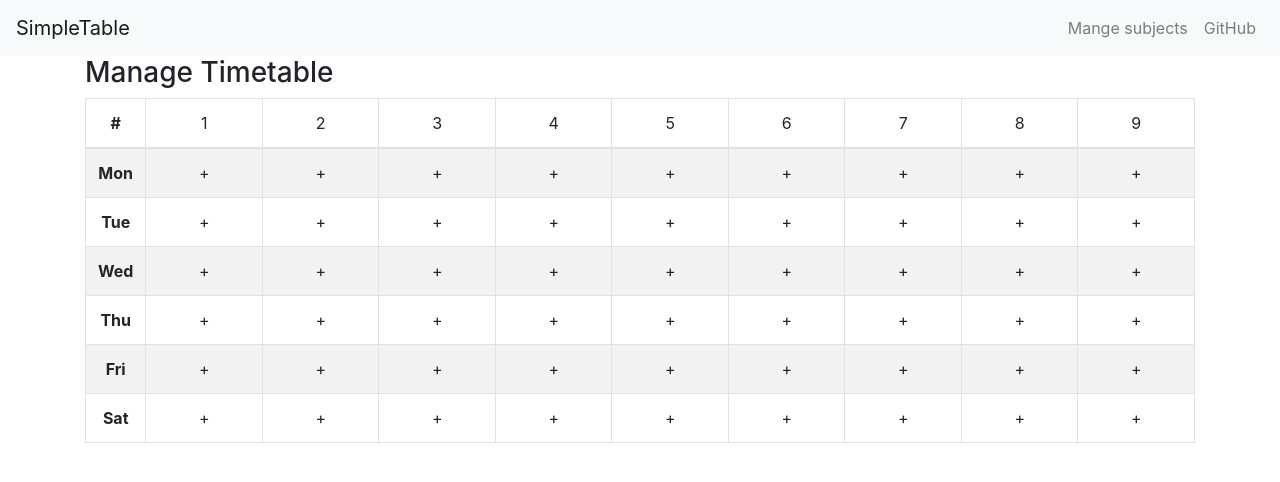
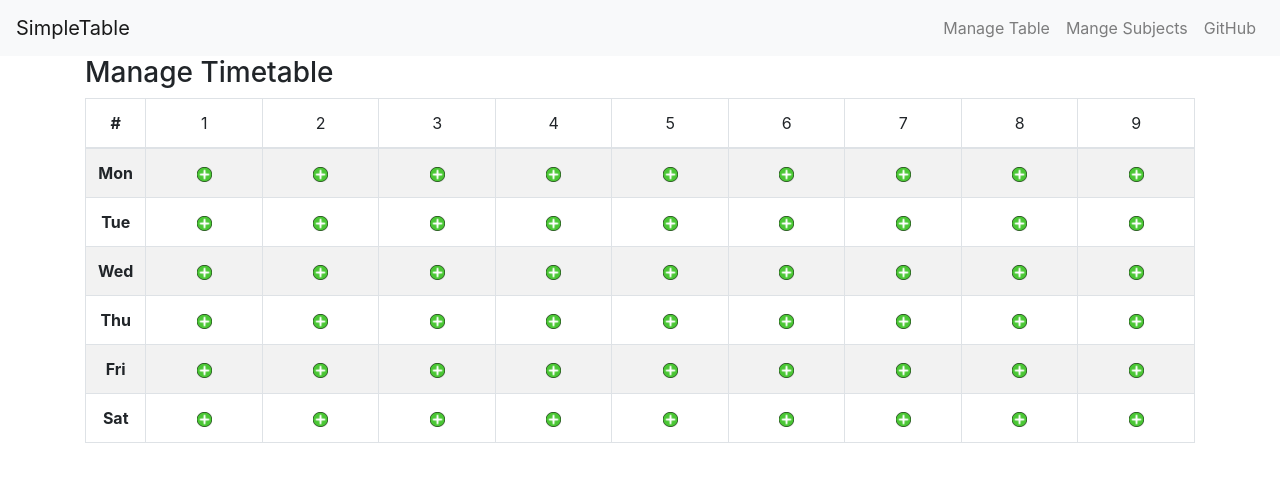
Before and after one commit to gpalsingh/simple-table, a React (Create React App) app: page / in a window 1280 px wide. Shown: the top 482 px of the page. Built offline with nearby package versions, Linux system fonts and the light colour scheme.

Commit message:
UI Improvements
Close navbar when clicking on option or home link

Add links back to manage table page

Update "Add subject" icon

```diff
--- a/src/components/navbar.tsx
+++ b/src/components/navbar.tsx
@@ -15,15 +15,21 @@ export const AppNavBar = () => {
   const toggleNavMenu = () => {
     setIsNavOpen(!isNavOpen);
   }
+  const closeNavMenu = () => {
+    setIsNavOpen(false);
+  }
 
   return (
     <Navbar color="light" light expand="md" sticky="top">
-      <NavbarBrand tag={Link} to="/">SimpleTable</NavbarBrand>
+      <NavbarBrand tag={Link} to="/" onClick={closeNavMenu}>SimpleTable</NavbarBrand>
       <NavbarToggler onClick={toggleNavMenu} />
       <Collapse isOpen={isNavOpen} navbar>
         <Nav className="ml-auto" navbar>
           <NavItem>
-            <NavLink to="/manageSubjects/" tag={Link}>Mange subjects</NavLink>
+            <NavLink to="/" tag={Link} onClick={closeNavMenu}>Manage Table</NavLink>
+          </NavItem>
+          <NavItem>
+            <NavLink to="/manageSubjects/" tag={Link} onClick={closeNavMenu}>Mange Subjects</NavLink>
           </NavItem>
           <NavItem>
             <NavLink target="_blank" href="https://github.com/gpalsingh/simple-table">GitHub</NavLink>
--- a/src/components/subjects.tsx
+++ b/src/components/subjects.tsx
@@ -2,6 +2,8 @@ import React, { useState } from 'react';
 
 import SubjectsForm from './subjectsForm';
 import SubjectsList from './subjectsList';
+import { Button } from 'reactstrap';
+import { Link } from 'react-router-dom';
 
 const SubjectsPage = () => {
   /* Subject editing state management */
@@ -36,7 +38,8 @@ const SubjectsPage = () => {
         editSubState={editSubState}
         setEditingStarted={setEditingStarted}
         setEditingDone={setEditingDone}
-      /><br /><br />
+      /><br />
+      <Button tag={Link} to="/">Back to Time Table</Button><br /><br />
       <SubjectsList
         editSubState={editSubState}
         handleEditSubClick={handleEditSubClick}
--- a/src/components/timeTable.tsx
+++ b/src/components/timeTable.tsx
@@ -165,8 +165,9 @@ const TableCellClickPrompt = ({ addSubPromptState, toggleAddSubjectPrompt, subje
 }
 
 const TimeTableCell = ({ day_index, period_no, period_info, subjects, handleTableCellClick }: TimeTableCellProps) => {
-  let subject_name = '+';
+  let subject_name = '';
   let is_filled = false;
+  const placeholder = <img alt="Add subject" src="/images/plus_green.png" width="15" />;
 
   if (period_info && (Object.entries(period_info).length > 0)) {
     const sub_id = period_info.sub_id;
@@ -181,7 +182,7 @@ const TimeTableCell = ({ day_index, period_no, period_info, subjects, handleTabl
     <td
       className="periodCell"
       onClick={() => handleTableCellClick(day_index, period_no, is_filled)}
-    >{subject_name}</td>
+    >{subject_name ? subject_name : placeholder}</td>
   );
 }
 
```
Also changed, not shown: public/images/plus_green.png (added).
